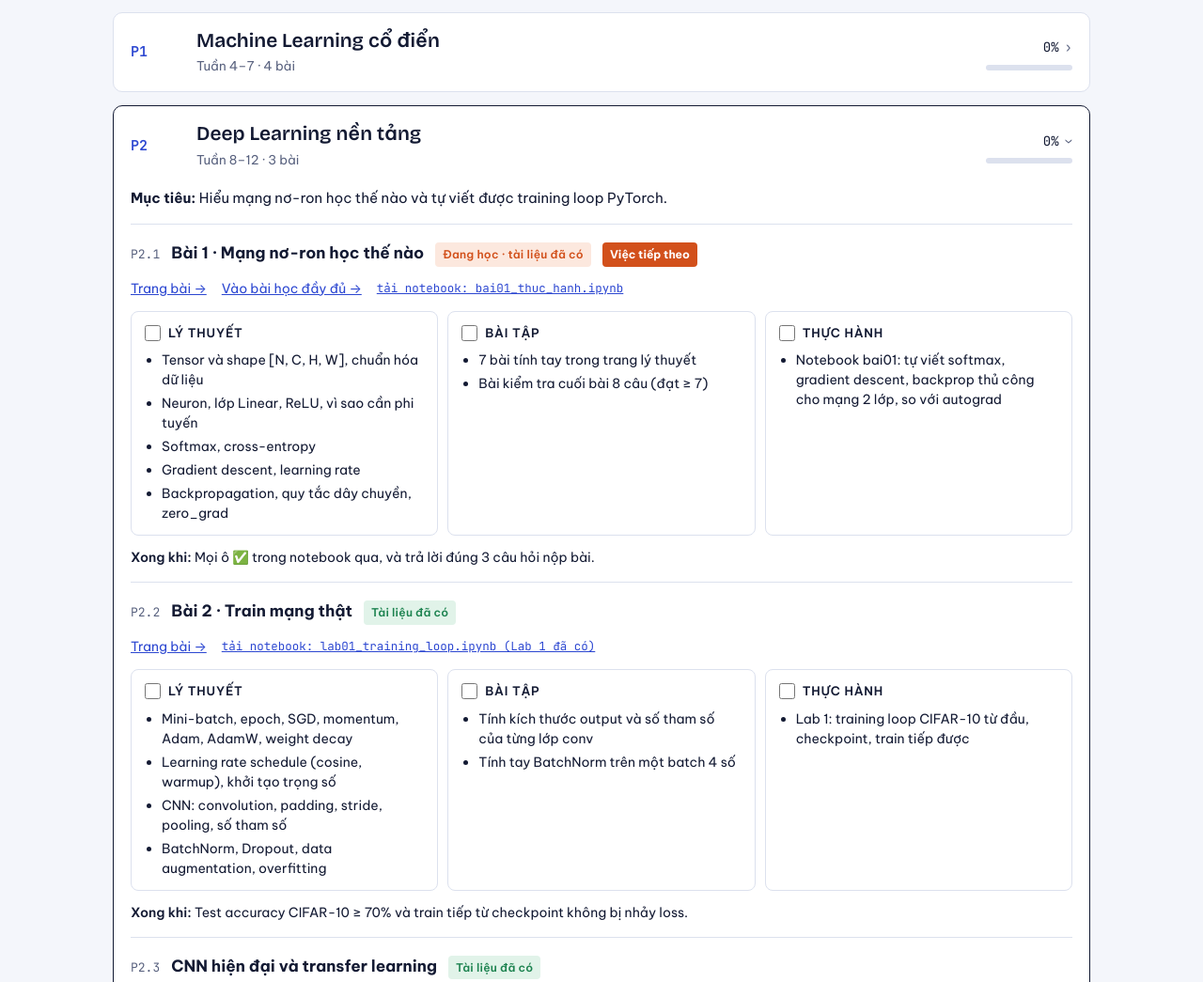
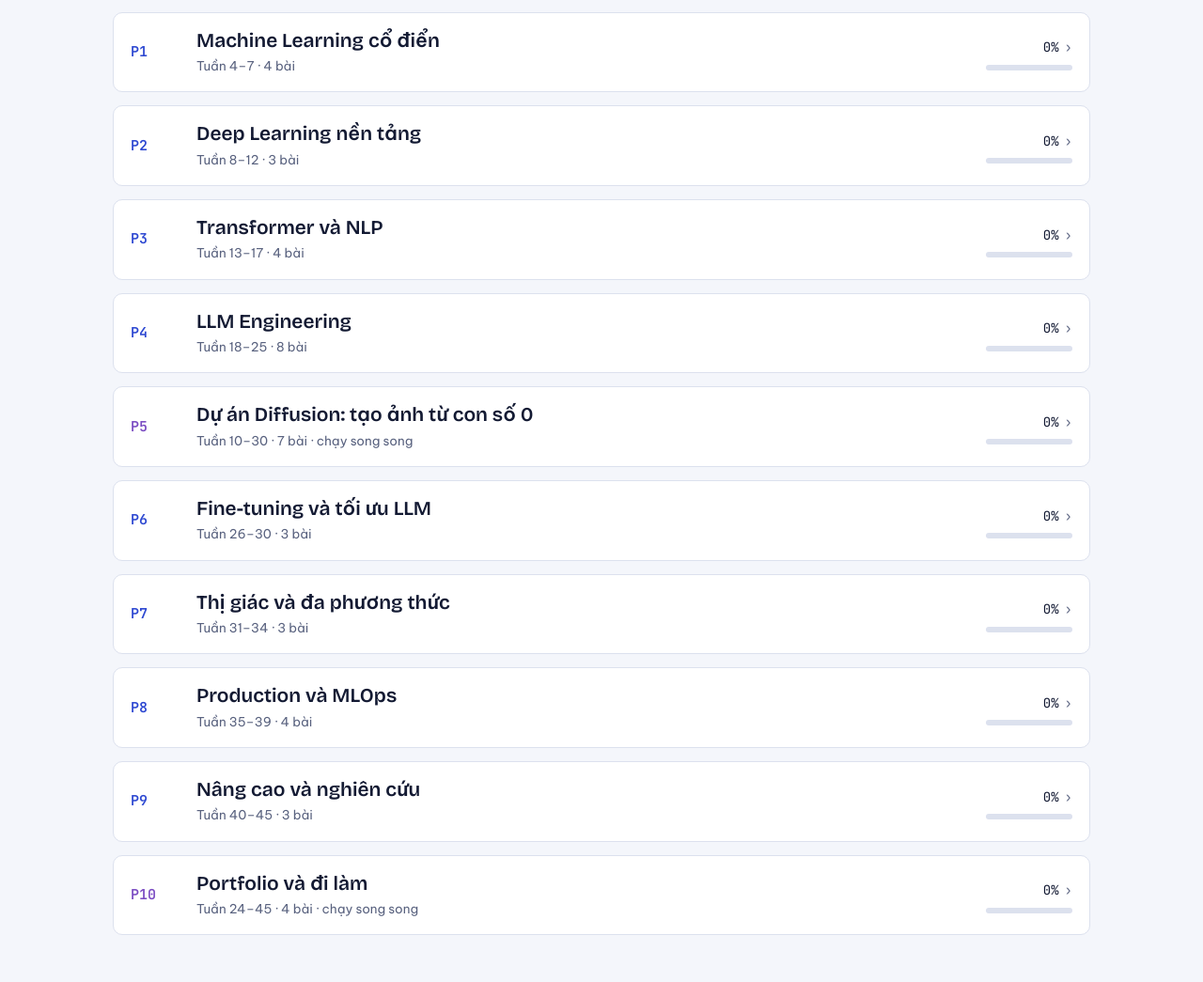
Before and after one commit to truonghuu344/ai-engineer-roadmap, a plain HTML site: page lo-trinh.html in a window 1280 px wide. Shown: the part 2245-3290 px from the top of the page at 94% size. Drawn offline with nearby package versions, Linux system fonts and the light colour scheme.

Commit message:
Trang lộ trình: thu gọn tất cả giai đoạn khi mở trang
Co-Authored-By: Claude Opus 5.5 <noreply@anthropic.com>
Claude-Session: https://claude.ai/code/session_01BRCBpCA9uoc5i4JtzvsLPb

```diff
--- a/lo-trinh.html
+++ b/lo-trinh.html
@@ -298,7 +298,7 @@ footer { margin-top: 64px; padding-top: 18px; border-top: 1px solid var(--line);
   }
 
   /* ---------- render ---------- */
-  const openState = { p2: true, p5: true };
+  const openState = {};
   function renderSummary() {
     let d = 0, n = 0;
     PHASES.forEach((ph) => { const s = phaseStats(ph); d += s.d; n += s.n; });
```
